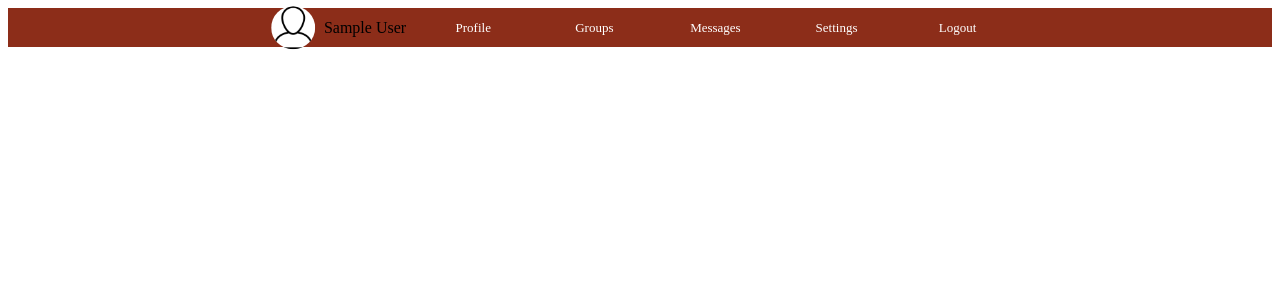
After one commit to franciscolfraga/FEUPbook, a PHP site: template views/sticky-bar.php in a window 1280 px wide. The commit adds this page. Shown: the top 300 px of the page. Run offline with PHP 8.4, Linux system fonts and the light colour scheme; the template is opened without the code that fills it, so the values that code supplies are empty; the visitor is signed in with stand-in values (Sample User, id 1).

Commit message:
authentication almost finished, began session development

```diff
--- a/actions/register.php
+++ b/actions/register.php
@@ -17,8 +17,10 @@
     die(header('Location: ../index.php'));
   }
   try {
-    createUser($name, $email, $password);
-    $_SESSION['success_message'] = 'User registered with success!';
+    if( createUser($name, $email, $password))
+      $_SESSION['success_message'] = 'User registered with success!';
+    else
+      $_SESSION['error_message'] = 'Users cannot be registered right now!';
   } catch (PDOException $e) {
 
     if (strpos($e->getMessage(), 'user_email_key') !== false){
--- /dev/null
+++ b/css/sticky-bar.css
@@ -0,0 +1,72 @@
+.bar-container {
+  width: 100%;
+  height: 5%;
+  position: sticky;
+  background-color: #8c2d19;
+}
+
+.sticky-bar {
+  position: relative;
+  width: 60%;
+  height: 100% !important;
+  max-height: 100%;
+  margin: auto;
+  table-layout: fixed;
+  text-align: center;
+  font-size: 13px;
+  border: 0px;
+}
+
+.sticky-bar td {
+  position: relative;
+  height: 100%;
+}
+
+.sticky-bar a {
+  text-decoration: none;
+}
+
+.sticky-bar a:link {
+  color: white;
+}
+
+/* visited link */
+.sticky-bar a:visited {
+  color: white;
+}
+
+.sticky-bar img {
+  position: absolute;
+  display: block;
+  width: auto;
+  height: 140%;
+  border-radius: 50%;
+  background-color: white;
+  left: 50%;
+  top: 50%;
+  -webkit-transform: translate(-50%, -50%);
+  transform: translate(-50%, -50%);
+}
+
+#user-col {
+  width: 20% !important;
+  padding: 0%;
+  border-spacing: 0px;
+  margin-top: 0px;
+  margin-bottom: 0px;
+}
+
+tr {
+  height: 100%;
+  border-spacing: 0px;
+}
+
+#img-col {
+  width: 40% !important;
+  height: 100%;
+}
+
+#user-table {
+  table-layout: fixed;
+  height: 100%;
+}
--- a/index.php
+++ b/index.php
@@ -8,12 +8,12 @@
    <meta name="viewport" content="width=device-width, initial-scale=1">
    <link href="https://fonts.googleapis.com/css?family=Lato" rel="stylesheet">
    <link rel="stylesheet" type="text/css" href="css/index.css">
+   <link rel="icon" href="img/logo.png">
   </head>
   <body>
     <?php if (isset($_SESSION['email'])) { ?>
       <div id="session">
-        <h3>You are currently logged in!</h3>
-        <a href="/actions/logout.php">Logout</a>
+        <?php include ('views/sticky-bar.php'); ?>
       </div>
     <?php } else { ?>
       <div class="authentication-form">
@@ -30,5 +30,6 @@
   </body>
   <head>
     <script type="text/javascript" src="js/form-handler.js"></script>
+    <script type="text/javascript" src="js/notification-transition.js"></script>
   </head>
 </html>
--- a/views/login.php
+++ b/views/login.php
@@ -1,5 +1,5 @@
 <form method="post" action="/actions/login.php" id="login" style="display: block;">
-  <h2>Login Panel</h2>
+  <h2>Please sign in...</h2>
   <table>
     <tr>
       <td class="description">Email:</td>
--- a/views/register.php
+++ b/views/register.php
@@ -1,5 +1,5 @@
 <form method="post" action="/actions/register.php" id="register" style="display: none;">
-  <h2>Register Panel</h2>
+  <h2>Please sign up...</h2>
   <table>
     <tr>
       <td class="description">Name:</td>
--- /dev/null
+++ b/views/sticky-bar.php
@@ -0,0 +1,34 @@
+<head>
+  <link rel="stylesheet" type="text/css" href="../css/sticky-bar.css">
+</head>
+<div class="bar-container">
+  <table class="sticky-bar">
+    <tr>
+      <td id="user-col">
+        <a href="#">
+          <table id="user-table">
+            <tr>
+              <td id="img-col"><img src="img/user.png"></td>
+              <td><?php echo $_SESSION['name'] ?></td>
+            </tr>
+          </table>
+        </a>
+      </td>
+      <td>
+        <a href="#">Profile</a>
+      </td>
+      <td>
+        <a href="#">Groups</a>
+      </td>
+      <td>
+        <a href="#">Messages</a>
+      </td>
+      <td>
+        <a href="#">Settings</a>
+      </td>
+      <td>
+        <a href="/actions/logout.php">Logout</a>
+      </td>
+    </tr>
+  </table>
+</div>
```
Also changed, not shown: css/index.css (+4 -5 lines), css/notifications.css (+91 -27 lines), database/user.php (+12 -2 lines), js/notification-transition.js (added, +23 -0 lines), views/notifications.php (+22 -9 lines), img/errors/check-mark.png (added), img/errors/wrong.png (added), img/logo.png (added), img/user.png (added).
